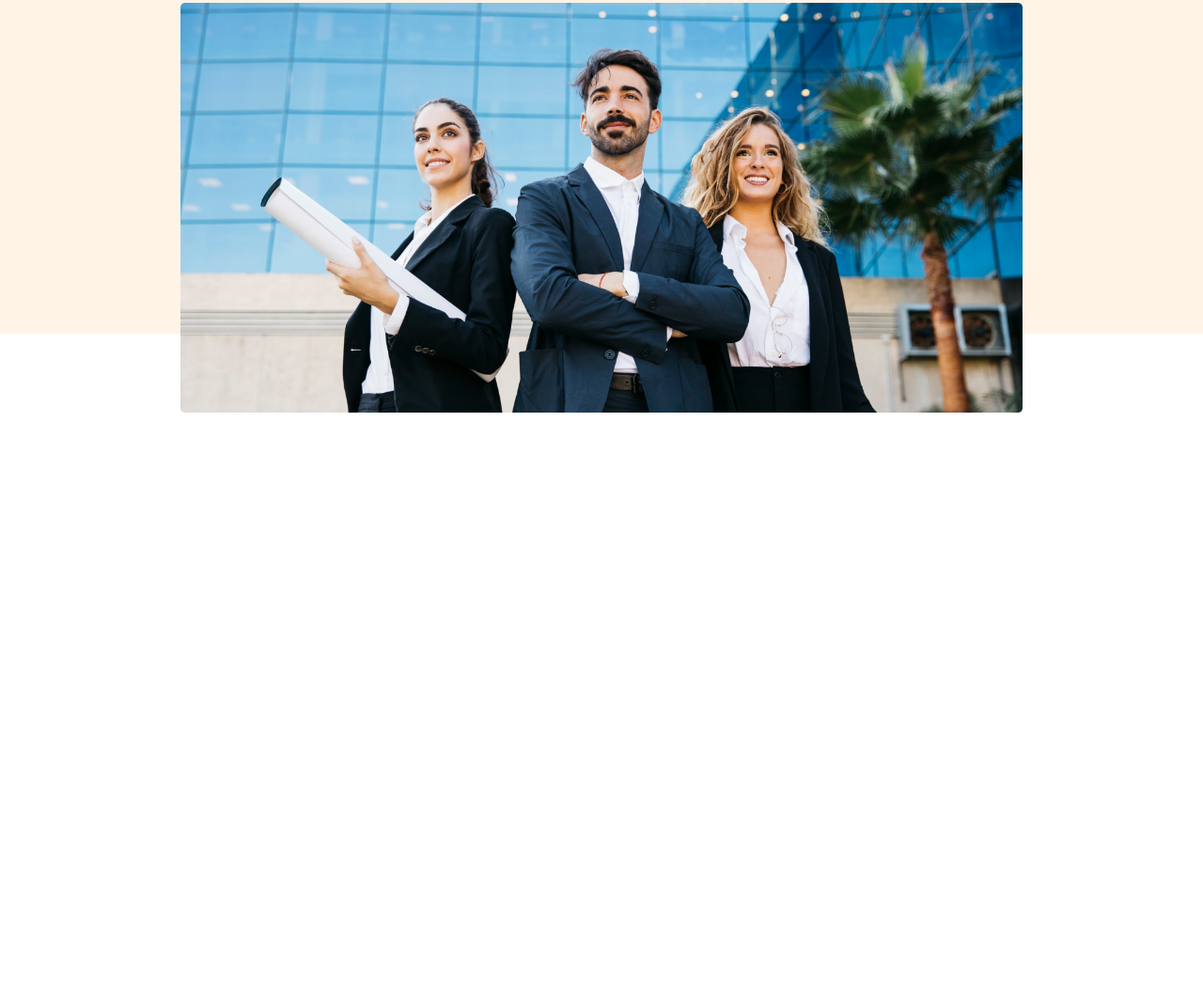
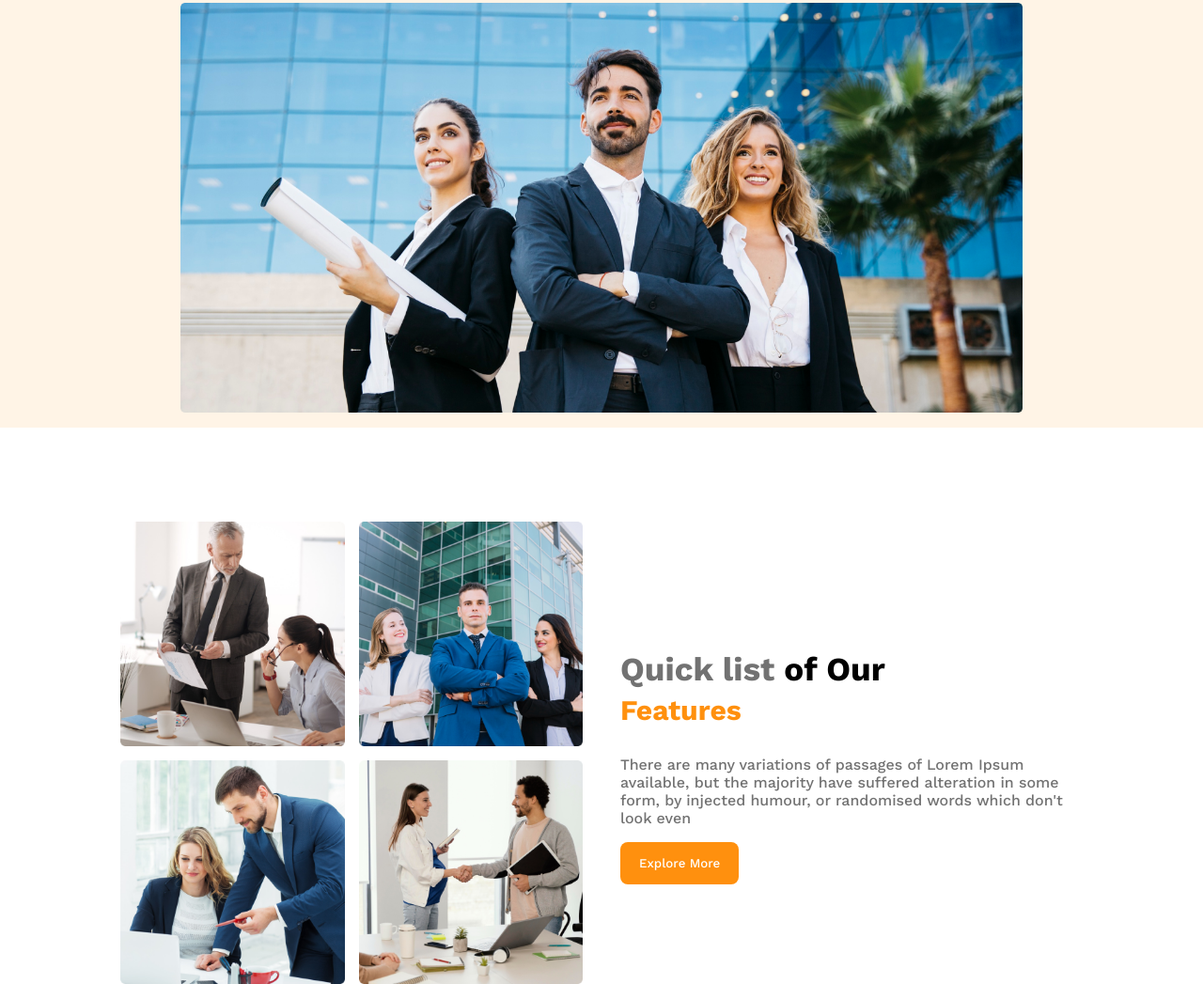
Before and after one commit to arminsultana05/g3-architects-assignment2, a plain HTML site: page index.html in a window 1280 px wide. Shown: the part 395-1442 px from the top of the page at 94% size. Before the commit the page ends 838 px from the top, so only its background shows below. Drawn offline with nearby package versions, Linux system fonts and the light colour scheme.

Commit message:
quick feature added

```diff
--- a/index.html
+++ b/index.html
@@ -43,6 +43,25 @@
 
         </div>
     </header>
+
+    <main>
+        <!-- Quick feature Sections -->
+        <section class="quick_feature">
+            <div class="quick_img_sections">
+                <img src="/images/team1.png" alt="">
+                <img src="/images/team2.png" alt="">
+                <img src="images/team3.png" alt="">
+                <img src="images/team4.png" alt="">
+            </div>
+            <div class="quick_description_section">
+                <h2 class="quick_title"><span class="quick_list">Quick list</span> of Our <br> <span class="feature">Features</span></h2>
+                <p class="quick_description">There are many variations of passages of Lorem Ipsum available, but the majority have suffered alteration in some form, by injected humour, or randomised words which don't look even</p>
+                <button class="quick_btn">Explore More</button>
+
+            </div>
+
+        </section>
+    </main>
 </body>
 
 </html>
--- a/styles/style.css
+++ b/styles/style.css
@@ -12,7 +12,7 @@ body {
 
 .header_area {
     background-color: rgba(255, 144, 14, 0.1);
-    height: 750px;
+    height: 850px;
     max-width: 100%;
 }
 
@@ -86,6 +86,55 @@ body {
     max-width: 100%;
 }
 
+/* Quick Feature section styles */
+.quick_feature {
+    width: 80%;
+    margin: 0 auto;
+    display: flex;
+    align-items: center;
+    gap: 40px;
+    margin-top: 100px;
+}
+
+.quick_img_sections {
+    display: grid;
+    grid-template-columns: repeat(2, 1fr);
+    width: 50%;
+    gap: 15px;
+}
+
+.quick_img_sections img {
+    max-width: 100%;
+}
+
+.quick_description_section {
+    width: 50%;
+}
+.quick_title{
+    font-family: 'Work Sans';
+    font-size: 35px;
+}
+.quick_list{
+    color: rgba(114, 114, 114, 1);
+}
+.feature{
+    color: rgba(255, 144, 14, 1);
+    font-size: 30px;
+}
+.quick_description{
+    font-family: 'Work Sans';
+    color: #727272;
+    font-size: 16px;
+}
+.quick_btn{
+    color: #FFFFFF;
+    padding: 15px 20px;
+    border: none;
+    background-color: rgba(255, 144, 14, 1);
+    border-radius: 8px;
+}
+
+
 /* Responsive area */
 @media screen and (max-width:576px) {
     .header_area {
```
